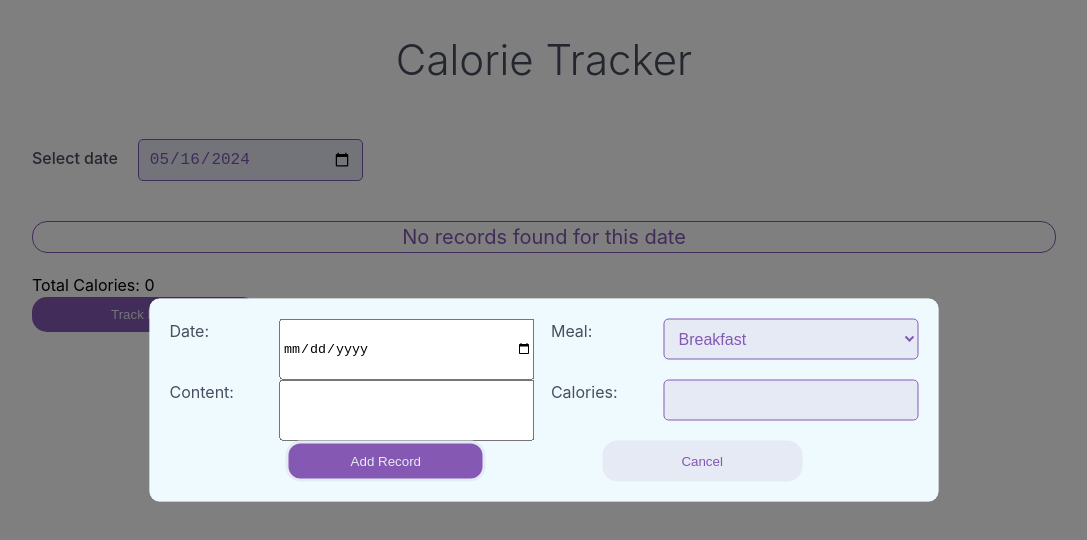
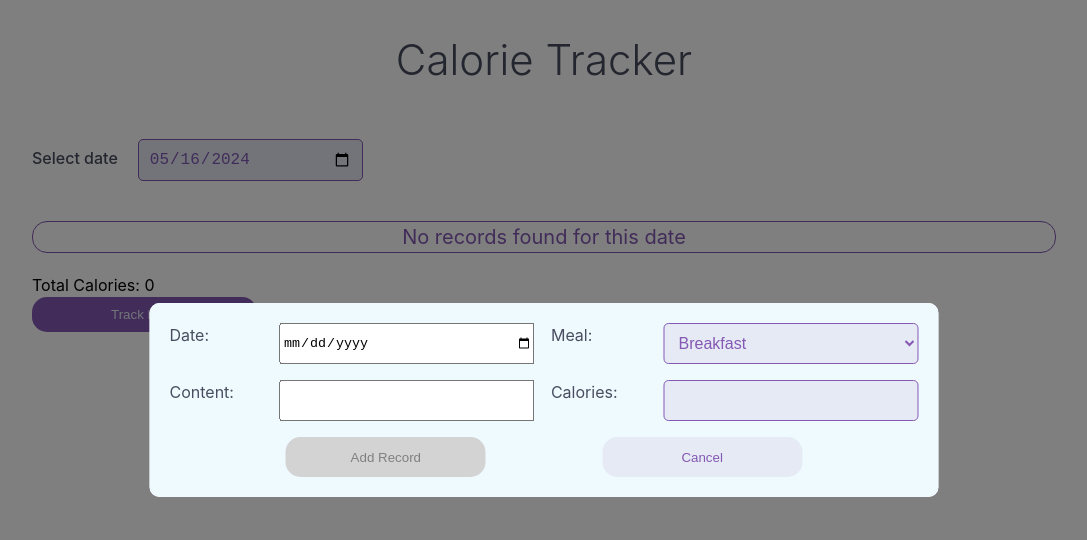
Before and after one commit to tasneemsaeed23/calorie-tracker, a React (Vite) app: page / in a window 1280 px wide. Both pictures are taken after a click on the button "Track Food". Shown: the top 540 px of the page, without its empty margins (96-1183 px from the left). Built offline with nearby package versions, Linux system fonts and the light colour scheme.

Commit message:
Suggested improvements have been added to improve the user experience and interface appearance.

```diff
--- a/src/components/edit/CaloriesRecordEdit.jsx
+++ b/src/components/edit/CaloriesRecordEdit.jsx
@@ -1,3 +1,5 @@
+// CaloriesRecordEdit.jsx
+
 import { useState, useEffect } from "react";
 import styles from "./CaloriesRecordEdit.module.css";
 
--- a/src/components/edit/CaloriesRecordEdit.module.css
+++ b/src/components/edit/CaloriesRecordEdit.module.css
@@ -1,9 +1,12 @@
+/* CaloriesRecordEdit.module.css */
+
 .form {
   background-color: var(--theme-background-ultralight);
   padding: 20px;
-  border-radius: 10px;
+  border-radius: var(--theme-border-radius-smooth);
   border: 1px solid var(--theme-background-normal);
   display: grid;
+  gap: 10px;
 }
 
 .form label {
@@ -20,16 +23,24 @@
   border-radius: 5px;
   width: 100%;
   min-width: 255px;
-  margin-bottom: 20px;
   font-size: 16px;
   display: block;
   box-sizing: border-box;
 }
 
-.calories-input.error {
+.error {
   border: 1px solid maroon;
   background-color: var(--theme-background-light);
   color: maroon;
+}
+
+.warning {
+  background: #ffcc00;
+  border-radius: var(--theme-border-radius-smooth);
+  height: 45px;
+  line-height: 45px;
+  text-align: center;
+  margin: 0;
 }
 
 .footer {
@@ -41,19 +52,20 @@
   background-color: var(--theme-color-normal);
   color: var(--theme-background-light);
   display: block;
-  border: 3px solid;
+  border: none;
   border-radius: 15px;
   padding: 10px;
   cursor: pointer;
   width: 200px;
 }
+
 .footer button.secondary {
   background-color: var(--theme-background-light);
   border: 1px solid var(--theme-background-normal);
   color: var(--theme-color-normal);
 }
 
-.footer button.disabled {
+.footer button:disabled {
   background-color: lightgray;
   border-width: 0;
   color: gray;
@@ -65,10 +77,12 @@
     grid-template-rows: repeat(2, 1fr) minmax(40px, auto);
     grid-template-columns: repeat(2, auto 1fr);
     column-gap: 1rem;
+    row-gap: 1rem;
   }
 
-  .footer {
-    grid-column: 1/-1;
+  .footer,
+  .warning {
+    grid-column: 1 / -1;
     justify-self: center;
     width: 100%;
   }
```
